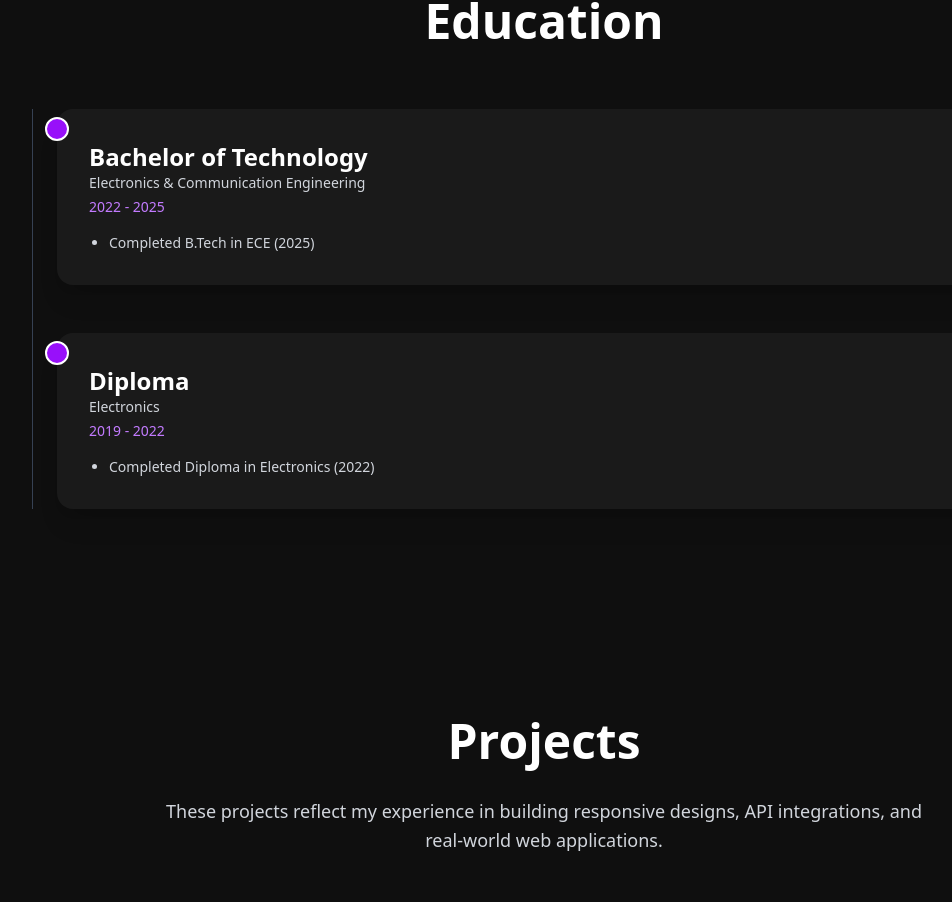
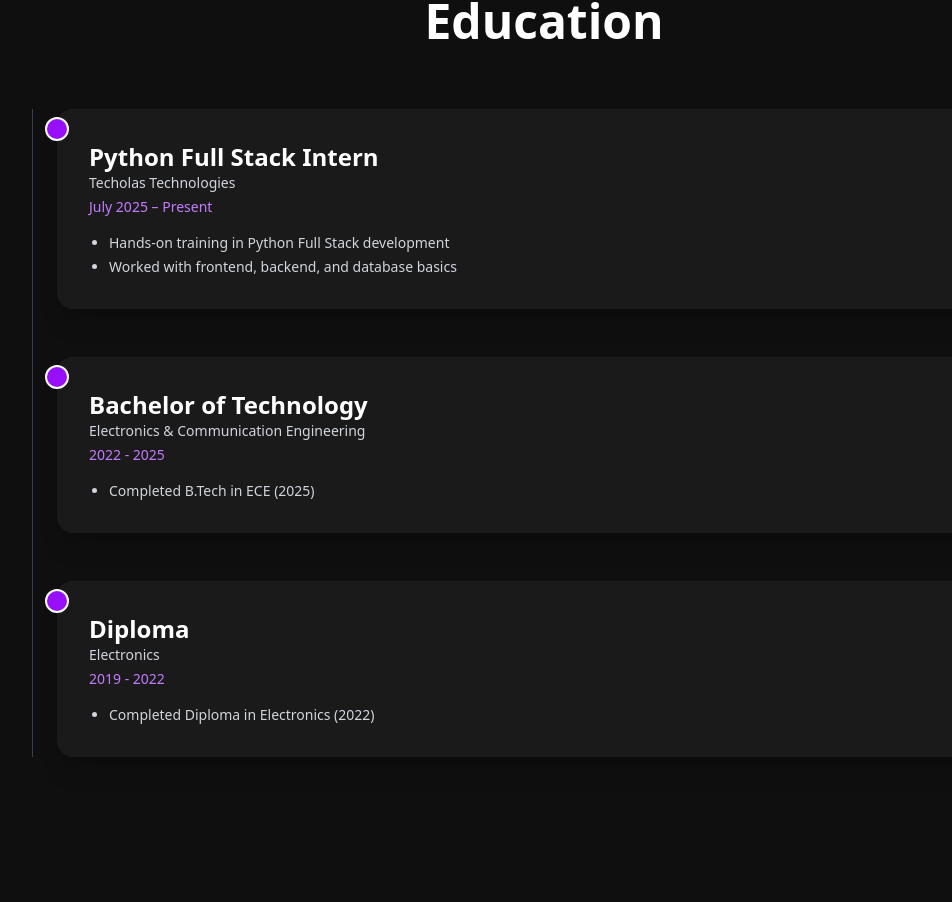
Before and after one commit to devanjana401/Anjanasasi-portfolio-, a React (Vite) app: page / in a window 1280 px wide. Shown: the part 1544-2446 px from the top of the page, without its empty margins (96-1048 px from the left). Built offline with nearby package versions, Linux system fonts and the light colour scheme.

Commit message:
Added new files

```diff
--- a/src/components/pages/Education.jsx
+++ b/src/components/pages/Education.jsx
@@ -2,6 +2,15 @@ import React from "react";
 
 const Education = () => {
   const education = [
+    {
+      title: "Python Full Stack Intern",
+      school: "Techolas Technologies",
+      date: "July 2025 – Present",
+      points: [
+        "Hands-on training in Python Full Stack development",
+        "Worked with frontend, backend, and database basics",
+      ],
+    },
     {
       title: "Bachelor of Technology",
       school: "Electronics & Communication Engineering",
```
